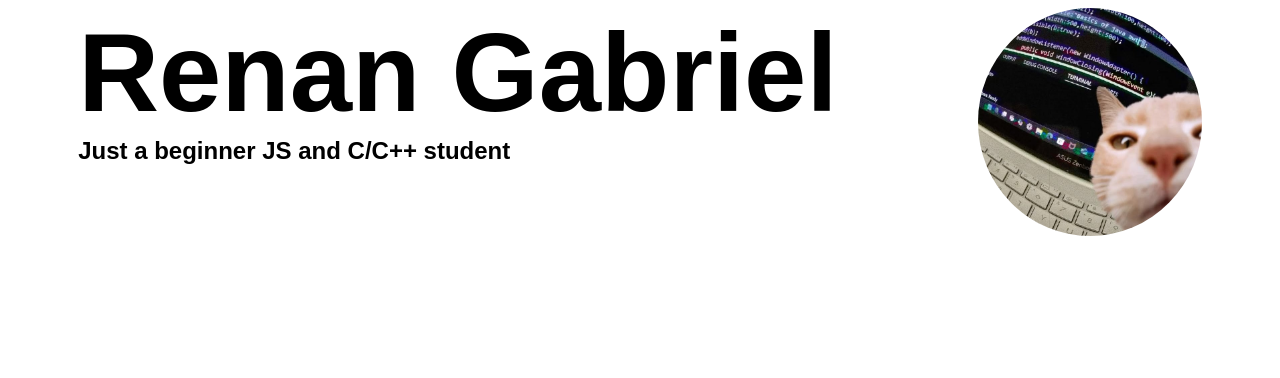
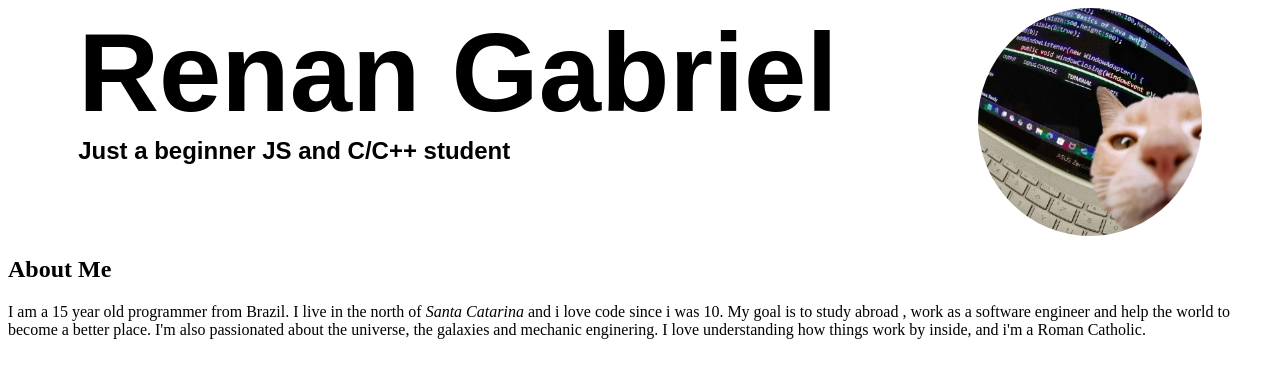
Before and after one commit to Renan-G-projec/RenanGabriel-personal-website, a Vue app: page / in a window 1280 px wide. Shown: the top 378 px of the page. Built offline with nearby package versions, Linux system fonts and the light colour scheme; a web font is replaced by a local one.

Commit message:
add: AboutMe section content added. AMDG

```diff
--- a/src/App.vue
+++ b/src/App.vue
@@ -1,9 +1,11 @@
 <script setup>
   import Hero from "./components/Hero.vue";
+  import About from "./components/About.vue";
 </script>
 
 <template>
   <Hero/>
+  <About/>
 </template>
 
 <style scoped></style>
--- /dev/null
+++ b/src/components/About.vue
@@ -0,0 +1,16 @@
+<!-- Ad Maiorem Dei Gloriam! -->
+
+<template>
+    <h2>About Me</h2>
+    <p>
+        I am a 15 year old programmer from Brazil.
+        I live in the north of <em>Santa Catarina</em>
+        and i love code since i was 10.
+        My goal is to study abroad , work as a
+        software engineer and help the world to become
+        a better place. I'm also passionated about
+        the universe, the galaxies and mechanic enginering.
+        I love understanding how things work by inside, and
+        i'm a Roman Catholic.
+    </p>
+</template>
```
